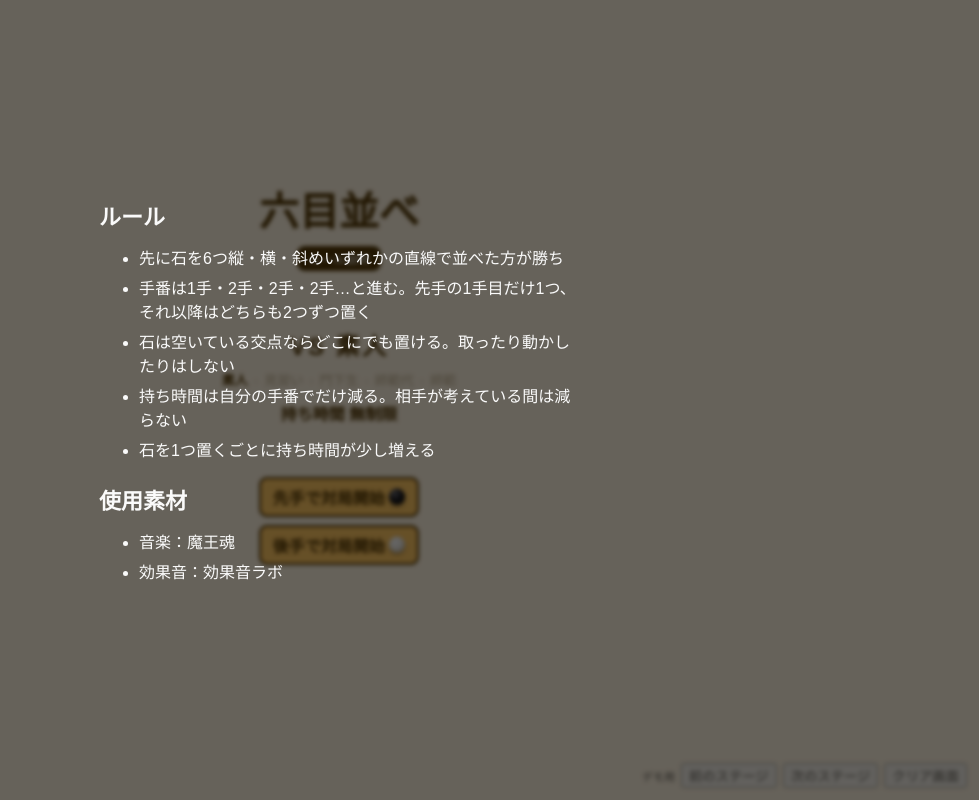
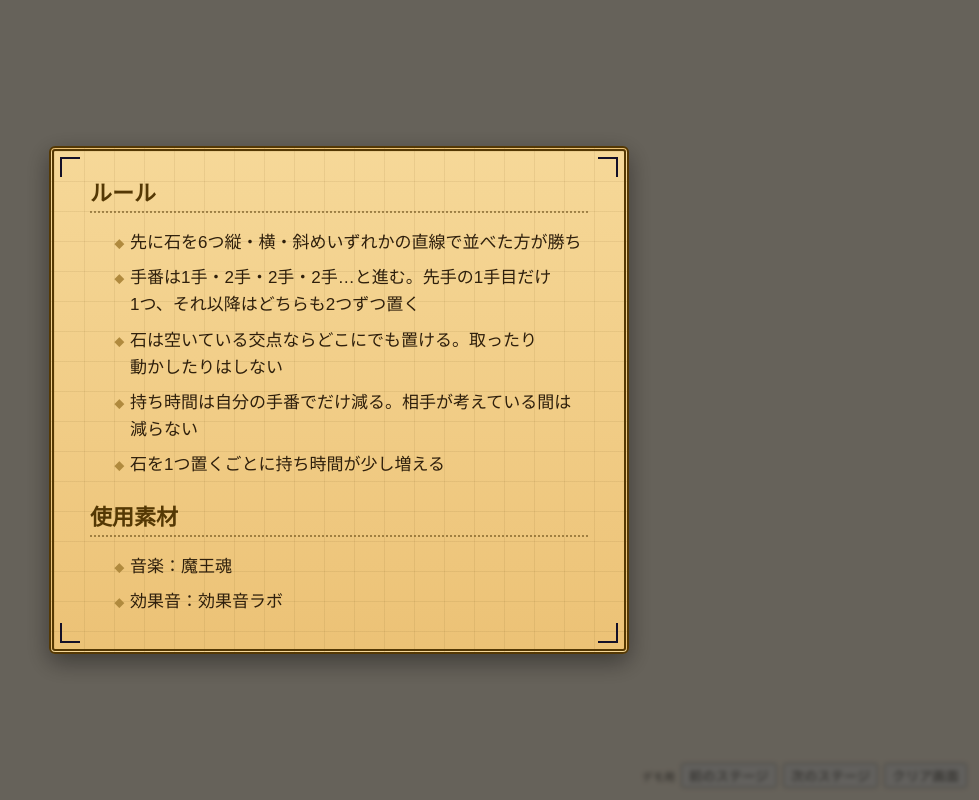
Before and after one commit to TakuyaXyze/6moku-narabe, a Next.js app: page / in a window 1280 px wide. Both pictures are taken after a click on the button "ルール説明". Shown: the whole page, without its empty margins (301-1280 px from the left). Built offline with nearby package versions, Linux system fonts and the light colour scheme; no server answers; a web font is replaced by a local one.

Commit message:
💄 ルール説明の画面を木札風デザインに変更

```diff
--- a/components/RuleScreen.tsx
+++ b/components/RuleScreen.tsx
@@ -28,7 +28,7 @@ export function RuleScreen({ onClose }: Props) {
                 <ul>
                     {RULES.map((rule) => <li key={rule}>{rule}</li>)}
                 </ul>
-                <div className="rule-title rule-credit-title">使用素材</div>
+                <div className="rule-title">使用素材</div>
                 <ul>
                     {CREDITS.map((credit) => <li key={credit}>{credit}</li>)}
                 </ul>
--- a/styles/GameInfo.css
+++ b/styles/GameInfo.css
@@ -211,25 +211,86 @@
     outline-offset: -5px;
 }
 
+/*ルール説明の札：盤と同じ木の色に、ごく薄い碁盤の目と焦げ茶の二重線の縁。四隅に紺のかぎ形
+後ろの画面が透けないよう札に載せ、行の折り返しは文節の切れ目にする
+低い画面では札の中をスクロールできるようにする。飾りは背景なので、スクロールしても四隅から動かない*/
 .rule-panel {
-    max-width: 480px;
-    padding: 20px 28px;
-    border-radius: 10px;
+    --wood: linear-gradient(180deg, #f6d898 0%, #ecc276 100%);
+    --corner: rgb(20, 16, 40);
+    --grid: rgba(84, 56, 4, 0.08);
+    box-sizing: border-box;
+    width: min(580px, calc(100vw - 24px));
+    max-height: calc(100dvh - 24px);
+    overflow-y: auto;
+    scrollbar-width: thin;
+    scrollbar-color: rgba(84, 56, 4, 0.5) transparent;
+    padding: 24px 36px 18px;
+    color: #2e1f0c;
+    word-break: auto-phrase;
+    border: 5px double var(--dark-brown);
+    border-radius: 6px;
+    background:
+        linear-gradient(var(--corner), var(--corner)) left 6px top 6px / 20px 2px no-repeat,
+        linear-gradient(var(--corner), var(--corner)) left 6px top 6px / 2px 20px no-repeat,
+        linear-gradient(var(--corner), var(--corner)) right 6px top 6px / 20px 2px no-repeat,
+        linear-gradient(var(--corner), var(--corner)) right 6px top 6px / 2px 20px no-repeat,
+        linear-gradient(var(--corner), var(--corner)) left 6px bottom 6px / 20px 2px no-repeat,
+        linear-gradient(var(--corner), var(--corner)) left 6px bottom 6px / 2px 20px no-repeat,
+        linear-gradient(var(--corner), var(--corner)) right 6px bottom 6px / 20px 2px no-repeat,
+        linear-gradient(var(--corner), var(--corner)) right 6px bottom 6px / 2px 20px no-repeat,
+        repeating-linear-gradient(90deg, var(--grid) 0 1px, transparent 1px 30px),
+        repeating-linear-gradient(180deg, var(--grid) 0 1px, transparent 1px 30px),
+        var(--wood);
+    box-shadow: 0 8px 24px rgba(0, 0, 0, 0.4);
 }
 
 .rule-title {
+    margin-bottom: 8px;
+    padding-bottom: 4px;
     font-size: 22px;
     font-weight: bold;
-    margin-bottom: 8px;
+    color: var(--dark-brown);
+    border-bottom: 2px dotted rgba(84, 56, 4, 0.5);
+}
+
+/*2つめ以降の見出しは、上の項目との間を空ける*/
+.rule-panel ul + .rule-title {
+    margin-top: 20px;
 }
 
 .rule-panel li {
-    margin-bottom: 6px;
-    line-height: 1.5;
+    margin-bottom: 8px;
+    font-size: 17px;
+    line-height: 1.6;
+    list-style-type: "◆  ";
 }
 
-.rule-credit-title {
-    margin-top: 20px;
+.rule-panel li::marker {
+    font-size: 0.6em;
+    color: #b08a3e;
+}
+
+/*低い画面(スマホの横向きなど)では、余白と文字を詰めて札を画面に収める*/
+@media screen and (max-height: 600px) {
+    .rule-panel {
+        max-height: calc(100dvh - 12px);
+        padding: 16px 32px 8px;
+    }
+
+    .rule-title {
+        margin-bottom: 6px;
+        font-size: 18px;
+    }
+
+    .rule-panel ul + .rule-title {
+        margin-top: 12px;
+    }
+
+    .rule-panel li {
+        margin-bottom: 4px;
+        font-size: 15px;
+        line-height: 1.45;
+    }
 }
 
 .undo-panel {
--- a/styles/Portrait.css
+++ b/styles/Portrait.css
@@ -105,4 +105,23 @@
         flex: 0 0 auto;
         height: 36px;
     }
+
+    /*ルール説明の札は、余白と文字を詰めて画面に収める*/
+    .rule-panel {
+        padding: 18px 20px 12px;
+    }
+
+    .rule-title {
+        font-size: 19px;
+    }
+
+    .rule-panel ul {
+        padding-left: 24px;
+    }
+
+    .rule-panel li {
+        margin-bottom: 6px;
+        font-size: 15px;
+        line-height: 1.5;
+    }
 }
```
